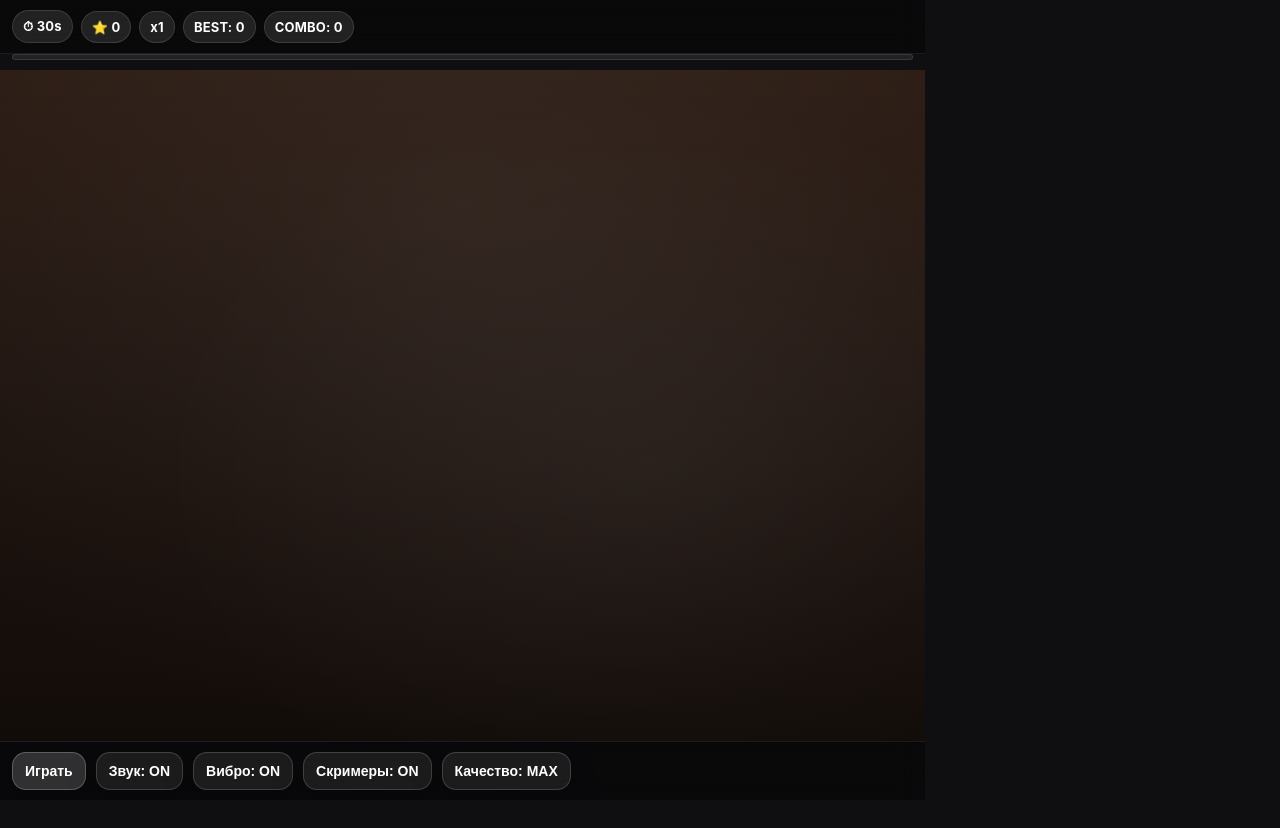
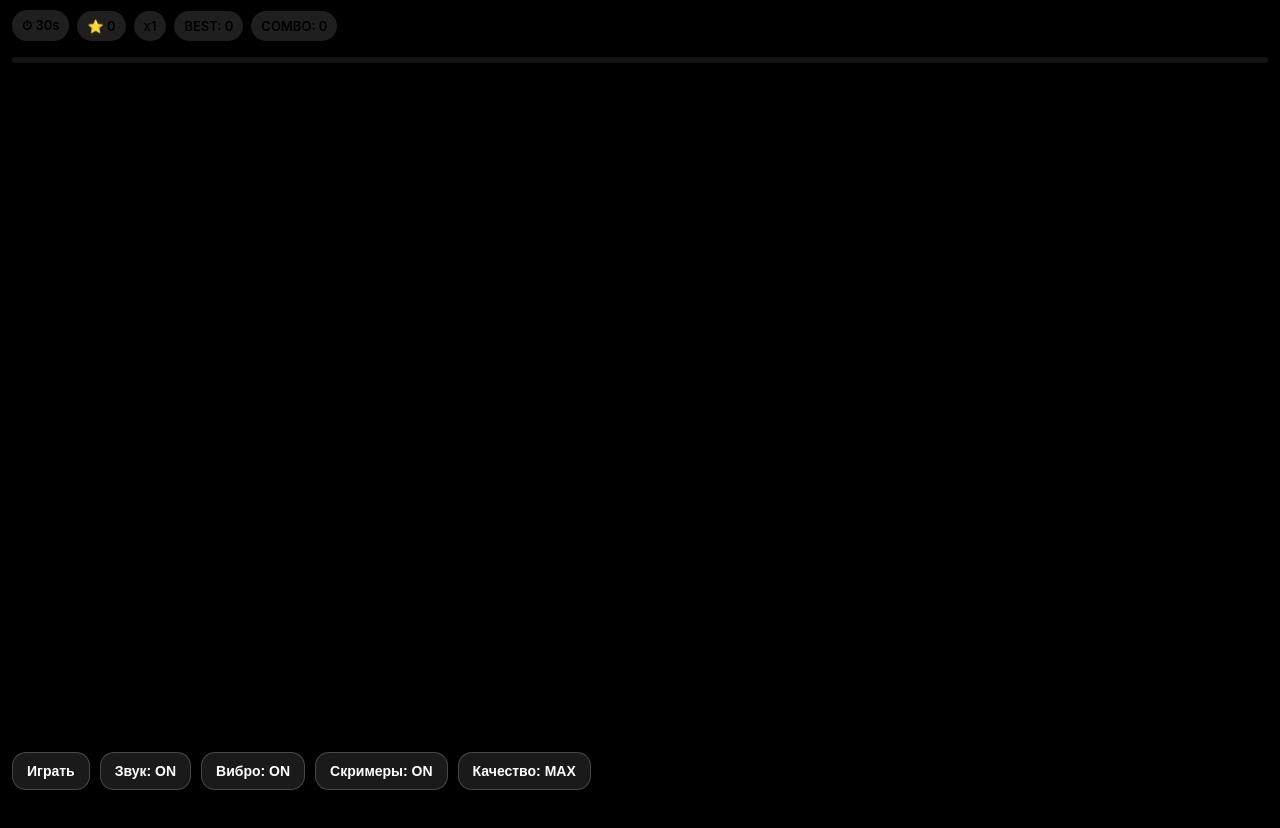
Before and after one commit to nikitaalaca/121212iqos, a plain HTML site: page index.html in a window 1280 px wide. After the commit the page ends 800 px from the top, so only its background shows below. Drawn offline with Linux system fonts and the light colour scheme.

Commit message:
Refactor CSS styles for layout and appearance

```diff
--- a/style.css
+++ b/style.css
@@ -1,148 +1,121 @@
 :root{
-  /* Telegram будет выставлять это из JS (tg.viewportStableHeight) */
   --app-h: 100vh;
 
-  /* iOS safe area */
   --sat: env(safe-area-inset-top, 0px);
   --sar: env(safe-area-inset-right, 0px);
   --sab: env(safe-area-inset-bottom, 0px);
   --sal: env(safe-area-inset-left, 0px);
 }
 
-*{ box-sizing: border-box; }
+*{
+  box-sizing: border-box;
+}
 
 html, body{
   margin: 0;
   padding: 0;
-  height: 155%;
-  width: 85%;
+  width: 100%;
+  height: 100%;
   overflow: hidden;
-  background: #0f0f12;
-  color: #fff;
+  background: #000;
   font-family: -apple-system, system-ui, Segoe UI, Roboto, Arial;
 }
 
-/* ВАЖНО: высота строго по стабильной высоте Telegram */
 body{
   height: var(--app-h);
   display: flex;
   flex-direction: column;
+
   padding-top: var(--sat);
   padding-right: var(--sar);
   padding-bottom: var(--sab);
   padding-left: var(--sal);
 }
 
-/* ---------- TOPBAR ---------- */
+/* --- TOP BAR --- */
 #topbar{
   flex: 0 0 auto;
   display: flex;
   align-items: center;
   gap: 8px;
   padding: 10px 12px;
+  background: rgba(0,0,0,0.45);
+  backdrop-filter: blur(12px);
 
-  background: rgba(0,0,0,0.40);
-  backdrop-filter: blur(12px);
-  -webkit-backdrop-filter: blur(12px);
-
-  /* чтобы на маленьком экране НЕ ломалось в 2 строки */
   flex-wrap: nowrap;
   overflow-x: auto;
-  overflow-y: hidden;
   -webkit-overflow-scrolling: touch;
-
-  border-bottom: 1px solid rgba(255,255,255,0.08);
 }
 
-#topbar::-webkit-scrollbar{ display:none; }
+#topbar::-webkit-scrollbar{
+  display: none;
+}
 
-/* ---------- PROGRESS ---------- */
+/* --- PROGRESS --- */
 #progress{
   flex: 0 0 auto;
   height: 6px;
-  margin: 0 12px 10px 12px;
+  margin: 6px 12px 10px 12px;
   border-radius: 999px;
   background: rgba(255,255,255,0.08);
-  border: 1px solid rgba(255,255,255,0.10);
   overflow: hidden;
 }
 
 #progressFill{
   height: 100%;
   width: 0%;
+  background: rgba(255,255,255,0.5);
   border-radius: 999px;
-  background: rgba(255,255,255,0.42);
 }
 
-/* ---------- CANVAS ---------- */
-/* ВАЖНО: min-height:0 чтобы flex корректно отдавал место canvas */
-#c, canvas{
+/* --- CANVAS --- */
+#c{
   flex: 1 1 auto;
   width: 100%;
   height: 100%;
+  min-height: 0;
   display: block;
-  min-height: 0;
   touch-action: none;
-
-  background:
-    radial-gradient(1200px 900px at 50% 20%, rgba(255,255,255,0.06), rgba(0,0,0,0) 60%),
-    radial-gradient(900px 700px at 70% 60%, rgba(255,255,255,0.04), rgba(0,0,0,0) 55%),
-    linear-gradient(180deg, #2a1a12, #1f140f 45%, #120c09);
 }
 
-/* ---------- BOTTOMBAR ---------- */
+/* --- BOTTOM BAR --- */
 #bottombar{
   flex: 0 0 auto;
   display: flex;
-  align-items: center;
   gap: 10px;
   padding: 10px 12px;
+  background: rgba(0,0,0,0.45);
+  backdrop-filter: blur(12px);
 
-  background: rgba(0,0,0,0.40);
-  backdrop-filter: blur(12px);
-  -webkit-backdrop-filter: blur(12px);
-
-  /* чтобы кнопки не вылезали — горизонтальный скролл */
+  overflow-x: auto;
   flex-wrap: nowrap;
-  overflow-x: auto;
-  overflow-y: hidden;
-  -webkit-overflow-scrolling: touch;
-
-  border-top: 1px solid rgba(255,255,255,0.08);
 }
 
-#bottombar::-webkit-scrollbar{ display:none; }
+#bottombar::-webkit-scrollbar{
+  display: none;
+}
 
-/* ---------- UI ELEMENTS ---------- */
+/* --- UI --- */
 .pill{
   padding: 7px 10px;
   border-radius: 999px;
-  background: rgba(255,255,255,0.10);
-  border: 1px solid rgba(255,255,255,0.12);
-  font-weight: 650;
+  background: rgba(255,255,255,0.12);
+  font-weight: 600;
   font-size: 13px;
-  letter-spacing: 0.2px;
-  user-select: none;
   white-space: nowrap;
 }
 
 .btn{
-  border: 1px solid rgba(255,255,255,0.16);
-  background: rgba(255,255,255,0.08);
+  padding: 10px 14px;
+  border-radius: 14px;
+  border: 1px solid rgba(255,255,255,0.2);
+  background: rgba(255,255,255,0.1);
   color: #fff;
-  border-radius: 14px;
-  padding: 10px 12px;
+  font-weight: 600;
   font-size: 14px;
-  font-weight: 700;
   white-space: nowrap;
-  user-select: none;
-
-  box-shadow: 0 10px 30px rgba(0,0,0,0.25);
 }
 
-.btn:active{ transform: translateY(1px); }
-
-.btn.primary{
-  background: rgba(255,255,255,0.16);
-  border-color: rgba(255,255,255,0.22);
+.btn:active{
+  transform: translateY(1px);
 }
```
